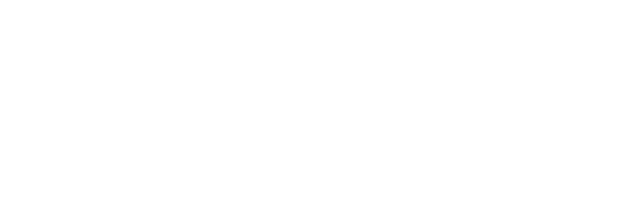
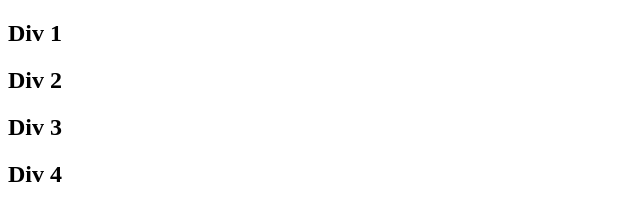
Before and after one commit to davecastaneda/parallax_test, a plain HTML site: page index.html in a window 1280 px wide. Shown: the whole page, without its empty margins (0-640 px from the left). Drawn offline with Linux system fonts and the light colour scheme.

Commit message:
Added 4 divs

```diff
--- a/index.html
+++ b/index.html
@@ -10,10 +10,18 @@
 </head>
 
 <body>
-    <div></div>
-    <div></div>
-    <div></div>
-    <div></div>
+    <div>
+        <h2>Div 1</h2>
+    </div>
+    <div>
+        <h2>Div 2</h2>
+    </div>
+    <div>
+        <h2>Div 3</h2>
+    </div>
+    <div>
+        <h2>Div 4</h2>
+    </div>
     <script src="main.js"></script>
 </body>
 
```
